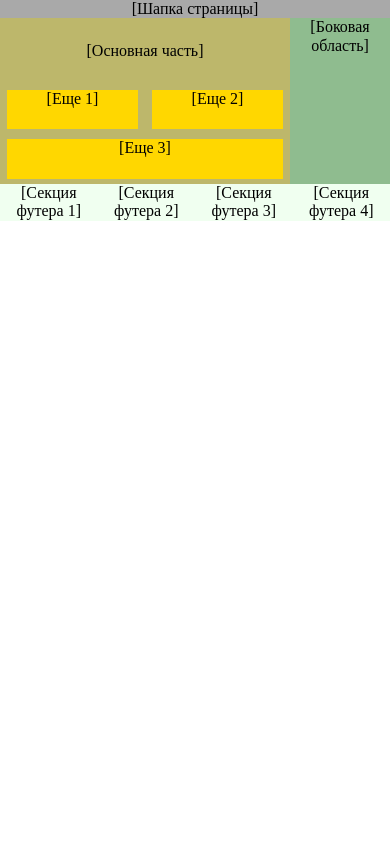
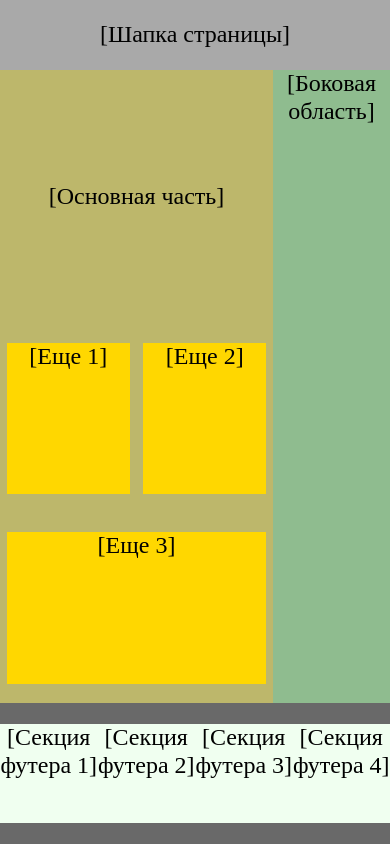
Before and after one commit to LarisaLieb/week6, a plain HTML site: page index2.html in a window 390 px wide. Drawn offline with Linux system fonts and the light colour scheme.

Commit message:
responsive

```diff
--- a/style2.css
+++ b/style2.css
@@ -1,12 +1,16 @@
 body {
     display: grid;
-    grid-template-columns: 1fr 100px;
+    grid-template-columns: 70% 30%;
     grid-template-rows: 2fr 8fr 10fr 4fr;
     grid-template-areas:
         'header header'
         'main aside'
         'main aside'
         "footer footer";
+    height: 100vh;
+    width: 100vw;
+    font-size: 1.5em;
+
 }
 
 .header {
@@ -15,6 +19,7 @@ body {
     background-color: darkgray;
     justify-items: center;
     align-content: center;
+
 
 }
 
@@ -27,6 +32,7 @@ body {
     grid-template-areas: 'title title''content1 content2'"content3 content3";
     justify-items: center;
     align-items: center;
+
 }
 
 .content {
@@ -41,6 +47,7 @@ body {
     grid-area: content1;
     min-width: 90%;
     min-height: 80%;
+
     text-align: center;
 
 
@@ -79,7 +86,7 @@ body {
     grid-area: footer;
     background-color: dimgrey;
     display: grid;
-    grid-template-columns: 25% 25% 25% 25%;
+    grid-template-columns: 1fr 1fr 1fr 1fr;
     grid-template-rows: 1fr;
     grid-template-areas: 'section1 section2 section3 section4';
     justify-items: center;
```
